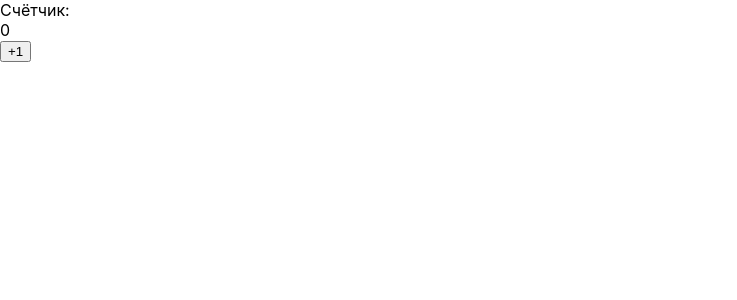
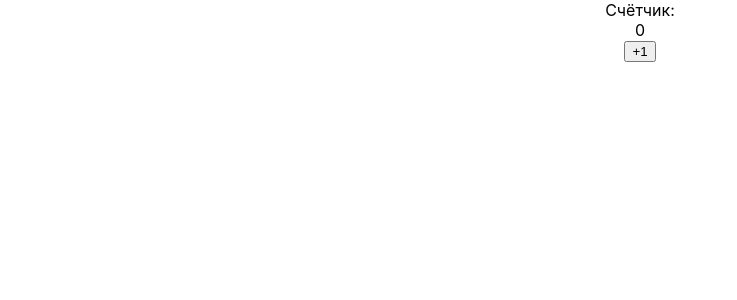
Before and after one commit to au-nas/Lesson_composition_of_components, a React (Vite) app: page / in a window 1280 px wide. Shown: the top 300 px of the page, without its empty margins (0-737 px from the left). Built offline with nearby package versions, Linux system fonts and the light colour scheme.

Commit message:
проброс callback в props была опечатка

```diff
--- a/src/App.jsx
+++ b/src/App.jsx
@@ -14,7 +14,7 @@ export const App = () => {
 	const [value, setValue] = useState(0);
 
 	return (
-		<div className={StyleSheet.app}>
+		<div className={styles.app}>
 			<label>Счётчик:</label>
 			<Counter value={value} setValue={setValue} />
 		</div>
```
